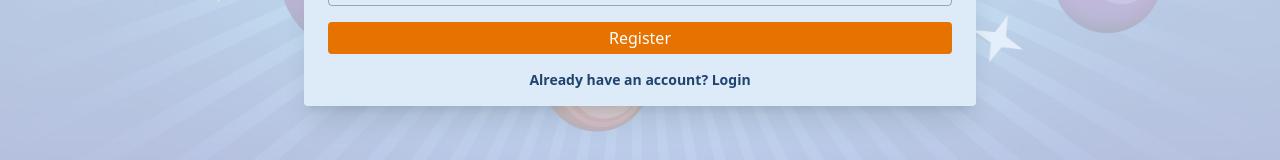
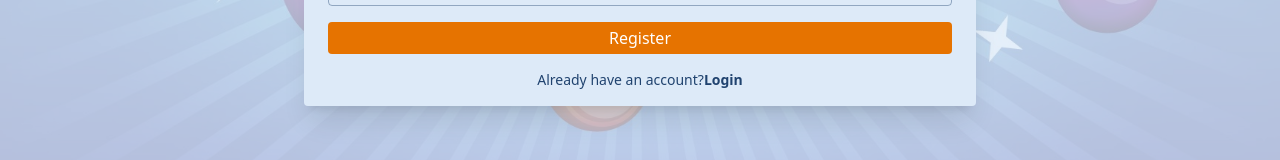
Before and after one commit to abiywondimu5758/Hasset-games, a React (Vite) app in the folder game_platform_frontend/: page /register in a window 1280 px wide. Shown: the part 511-671 px from the top of the page. Built offline with nearby package versions, Linux system fonts and the light colour scheme; no server answers.

Commit message:
update ui on register and login page

```diff
--- a/game_platform_frontend/src/components/Login.jsx
+++ b/game_platform_frontend/src/components/Login.jsx
@@ -121,7 +121,7 @@ const LoginForm = () => {
         <div className="flex flex-col space-y-2">
         <button
         type="submit"
-        className="w-full px-2 py-1 text-white rounded text-base bg-primary hover:bg-opacity-75 transition duration-300"
+        className="w-full px-2 py-1 text-semibold text-white rounded text-base bg-primary hover:bg-opacity-75 transition duration-300"
         disabled={loginMutation.isPending}
         aria-busy={loginMutation.isPending}
         >
--- a/game_platform_frontend/src/components/Register.jsx
+++ b/game_platform_frontend/src/components/Register.jsx
@@ -606,11 +606,12 @@ const RegisterForm = () => {
               </div>
             </form>
             <div className="mt-4 text-center text-xs sm:text-sm text-text">
+              <span>Already have an account?</span>
               <a
                 href="/login"
                 className="font-bold hover:text-opacity-90 transition"
               >
-                Already have an account? Login
+                Login
               </a>
             </div>
           </div>
```
